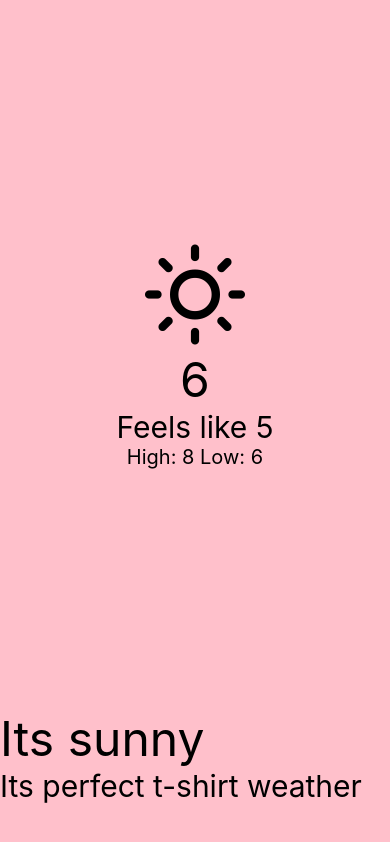
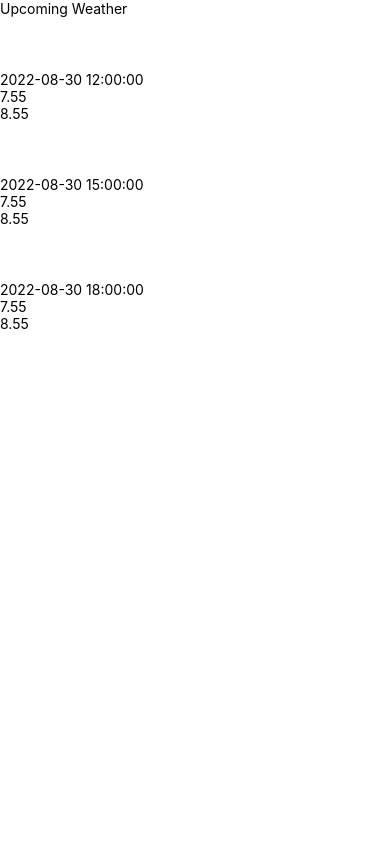
Before and after one commit to ShadiaKahin/react-native-weather-app, a React Native app: screen / in a window 390 px wide. Built offline with nearby package versions, Linux system fonts and the light colour scheme.

Commit message:
created upcoming weather component

```diff
--- a/App.js
+++ b/App.js
@@ -1,14 +1,16 @@
 import React from "react";
 import { View, StyleSheet } from "react-native";
 import CurrentWeather from "./src/components/CurrentWeather";
+import UpcomingWeather from "./src/components/UpcomingWeather";
 
 
 const App = () => {
   return (
     <View style={styles.container}>
-      <CurrentWeather />
+      {/* <CurrentWeather /> */}
+      <UpcomingWeather />
     </View>
-)
+  )
 }
 
 const styles = StyleSheet.create({
--- /dev/null
+++ b/src/components/UpcomingWeather.js
@@ -0,0 +1,78 @@
+import React from 'react';
+import { SafeAreaView, StyleSheet, Text, FlatList, View } from 'react-native';
+import { Feather } from '@expo/vector-icons';
+
+const DATA = [
+  {
+    dt_text: '2022-08-30 12:00:00',
+    main: {
+      temp_min: 7.55,
+      temp_max: 8.55,
+    },
+    weather: [
+      {
+        main: 'Clear',
+      },
+    ],
+  },
+  {
+    dt_text: '2022-08-30 15:00:00',
+    main: {
+        temp_min: 7.55,
+        temp_max: 8.55,
+    },
+    weather: [
+      {
+        main: 'Rain',
+      },
+    ],
+  },
+  {
+    dt_text: '2022-08-30 18:00:00',
+    main: {
+        temp_min: 7.55,
+        temp_max: 8.55,
+    },
+    weather: [
+      {
+        main: 'Clouds',
+      },
+    ],
+  },
+];
+
+const Item = (props) => {
+  const { dt_text, max, min, condition } = props;
+  return (
+    <View>
+      <Feather name="sun" size={50} color={"white"} />
+      <Text>{dt_text}</Text>
+      <Text>{min}</Text>
+      <Text>{max}</Text>
+    </View>
+  );
+};
+
+const UpcomingWeather = () => {
+  const renderItem = ({ item }) => (
+    <Item
+      condition={item.weather[0].main}
+      dt_text={item.dt_text}
+      min={item.main.temp_min}
+      max={item.main.temp_max}
+    />
+  );
+  return (
+    <SafeAreaView style={styles.container}>
+      <Text>Upcoming Weather</Text>
+      <FlatList data={DATA} renderItem={renderItem} />
+    </SafeAreaView>
+  );
+};
+
+const styles = StyleSheet.create({
+  container: {
+    flex: 1,
+  },
+});
+export default UpcomingWeather;
```
